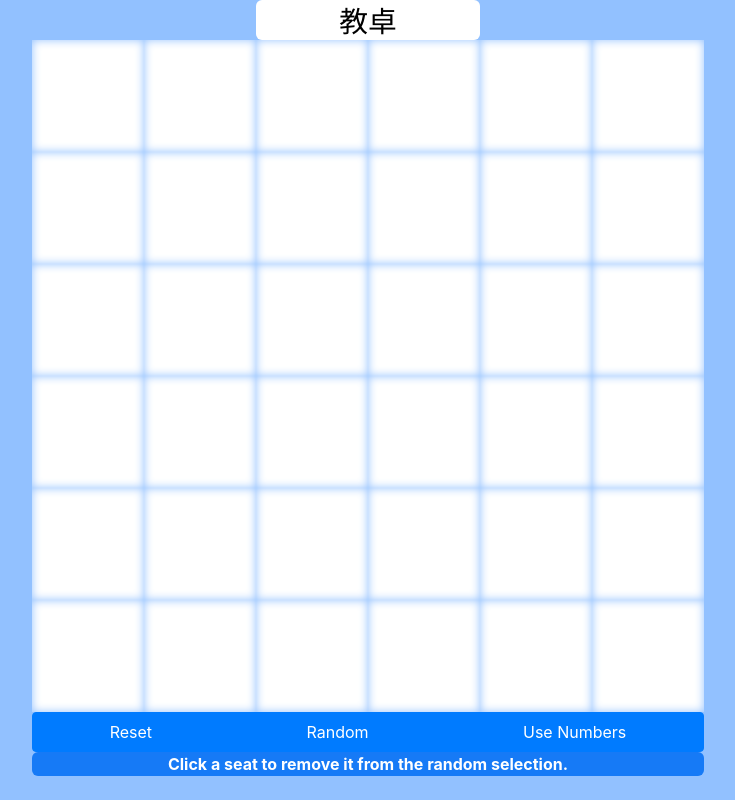
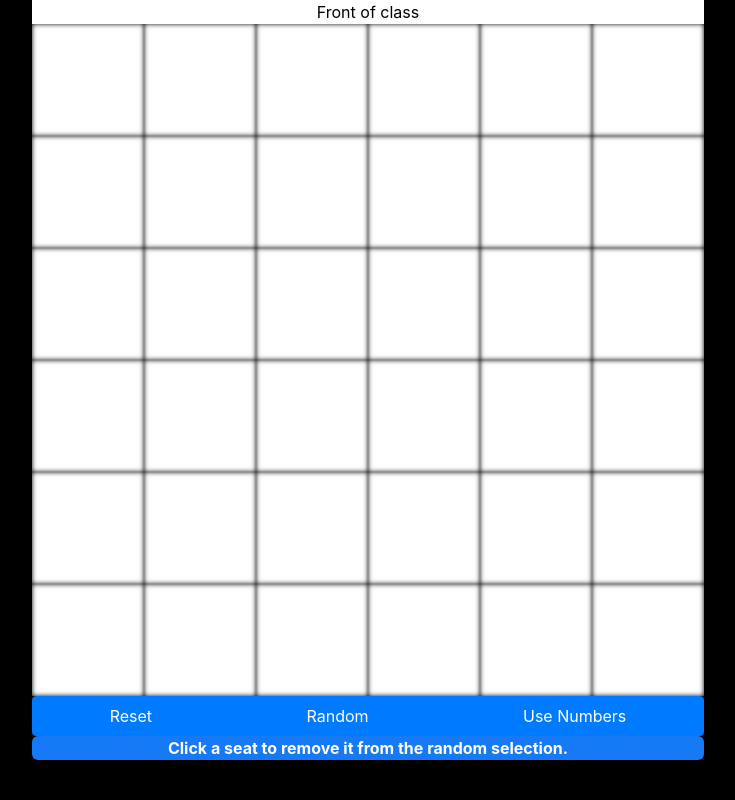
Before and after one commit to wmcooper2/choose-a-student, a React (Create React App) app: page / in a window 1280 px wide. Shown: the whole page, without its empty margins (272-1007 px from the left). Built offline with nearby package versions, Linux system fonts and the light colour scheme.

Commit message:
Changed the stylings to make it feel softer. Changed the name of the front of the class.

```diff
--- a/package.json
+++ b/package.json
@@ -1,6 +1,6 @@
 {
   "name": "classroom-volunteers",
-  "version": "0.1.0",
+  "version": "2.0.0",
   "private": true,
   "homepage": "/classroom-volunteers",
   "dependencies": {
@@ -8,6 +8,7 @@
     "jquery": "^3.4.1",
     "popper.js": "^1.16.1",
     "react": "^16.13.1",
+    "react-beautiful-dnd": "^13.1.0",
     "react-dom": "^16.13.1",
     "react-scripts": "^3.4.1",
     "typescript": "^3.8.3"
--- a/src/App.css
+++ b/src/App.css
@@ -25,7 +25,7 @@ body {
   flex-direction: column;
   justify-content: center;
   align-items: center;
-  background-color: var(--light-blue);
+  background-color: black;
   color: var(--white);
 }
 
@@ -51,13 +51,14 @@ body {
   height: var(--flex-seat);
   text-align: center;
   vertical-align: middle;
-  box-shadow: inset 0px 0px 10px var(--light-blue);
+  box-shadow: inset 0px 0px 5px black;
   color: black;
   font-size: 3rem;
+  transition-duration: 500ms;
 }
 
 .seat:hover {
-  box-shadow: inset 0px 0px 4px 2px white;
+  box-shadow: none;
 }
 
 .whiteSeat {
@@ -82,16 +83,16 @@ body {
   justify-content: center;
   background-color: white;
   color: black;
-  font-size: 1.8em;
-  width: calc(var(--flex-seat) * 2);
-  height: var(--teachers-desk-height);
-  border-radius: var(--small-radius);
+  font-size: 1em;
+  width: 100%;
+  transition-duration: 500ms;
 }
 
 #controlbox {
   width: var(--classH);
   margin: auto;
   height: var(--buttons-height);
+  transition-duration: 500ms;
 }
 
 .instructions {
@@ -102,4 +103,5 @@ body {
   background-color: var(--button-blue);
   border-radius: var(--small-radius);
   width: var(--classH);
+  transition-duration: 500ms;
 }
--- a/src/App.js
+++ b/src/App.js
@@ -81,7 +81,7 @@ class App extends React.Component {
   render() {
     return (
       <React.Fragment>
-        <div className="teachers-desk">教卓</div>
+        <div className="teachers-desk">Front of class</div>
         <Row rowKey={0} handleClick={this.handleClick} {...this.state} />
         <Row rowKey={6} handleClick={this.handleClick} {...this.state} />
         <Row rowKey={12} handleClick={this.handleClick} {...this.state} />
--- a/src/components/seats.jsx
+++ b/src/components/seats.jsx
@@ -2,12 +2,7 @@ import React from "react";
 
 const Seat = (props) => {
   const { seatKey, seats, chosen, useNumbers } = props;
-  let seatClass;
-  if (seats.includes(seatKey)) {
-    seatClass = "seat whiteSeat";
-  } else {
-    seatClass = "seat greenSeat";
-  }
+  let seatClass = seats.includes(seatKey) ? "seat whiteSeat" : "seat greenSeat";
 
   if (seatKey === chosen) {
     seatClass = "seat chosenSeat";
```
Also changed, not shown: 2 other files (tests, documents, lock files or other folders).
